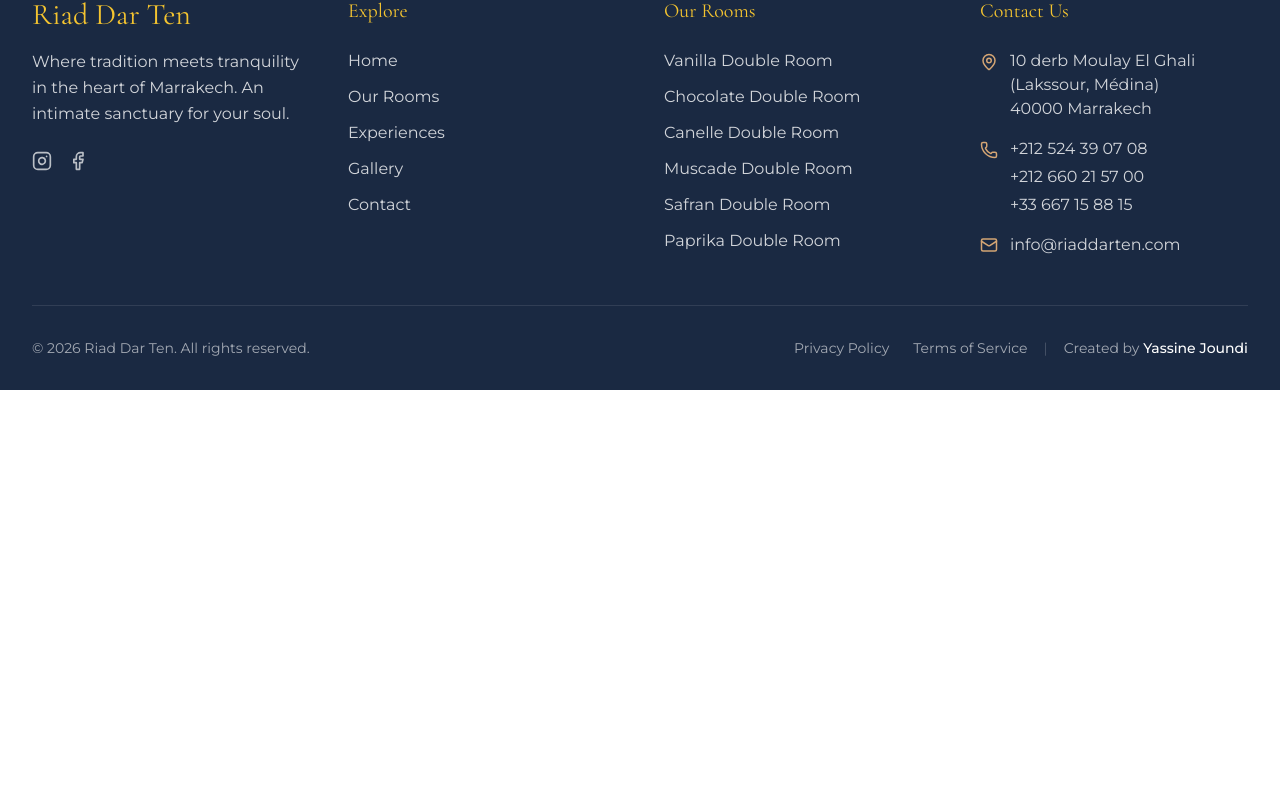
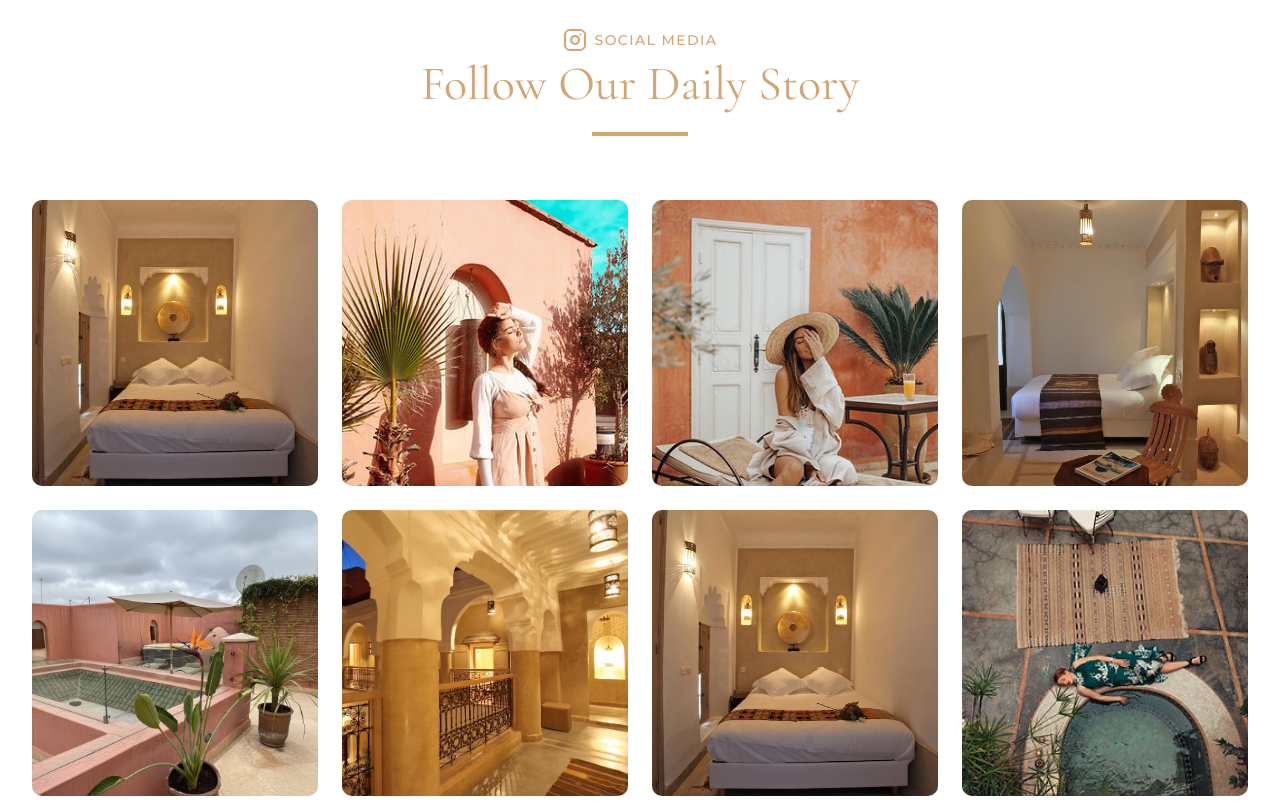
Before and after one commit to yassinejoundi/riad-dar-ten, a Next.js app: page /gallery in a window 1280 px wide. Shown: the part 1998-2800 px from the top of the page. Before the commit the page ends 2388 px from the top, so only its background shows below. Built offline with nearby package versions, Linux system fonts and the light colour scheme; a web font is replaced by a local one.

Commit message:
create the instagram feed in the gallery page

```diff
--- a/app/gallery/page.tsx
+++ b/app/gallery/page.tsx
@@ -3,6 +3,7 @@
 import { useState } from "react"
 import { GalleryHero } from "@/components/gallery/GalleryHero"
 import { GalleryGrid } from "@/components/gallery/GalleryGrid"
+import { InstagramFeed } from "@/components/gallery/InstagramFeed"
 import { Navbar } from "@/components/common/Navbar"
 import { Footer } from "@/components/common/Footer"
 
@@ -16,6 +17,7 @@ export default function GalleryPage() {
         onCategoryChange={setActiveCategory}
       />
       <GalleryGrid activeCategory={activeCategory} />
+      <InstagramFeed />
     </main>
   )
 }
--- /dev/null
+++ b/components/gallery/InstagramFeed.tsx
@@ -0,0 +1,154 @@
+"use client"
+
+import Link from "next/link"
+import Image from "next/image"
+import { Instagram, Heart, MessageCircle } from "lucide-react"
+import { Button } from "@/components/ui/button"
+
+// Mock data for Instagram posts since we don't have a live API connection
+// In a real app, this would be fetched from the Instagram Basic Display API
+const INSTAGRAM_POSTS = [
+  {
+    id: 1,
+    src: "/assets/images/home/rooms/vanilla-double-room.png",
+    likes: 124,
+    comments: 8,
+  },
+  {
+    id: 2,
+    src: "/assets/images/home/instagram/riaddarten-01.png",
+    likes: 256,
+    comments: 14,
+  },
+  {
+    id: 3,
+    src: "/assets/images/home/instagram/riaddarten-02.png",
+    likes: 189,
+    comments: 11,
+  },
+  {
+    id: 4,
+    src: "/assets/images/home/rooms/paprika-double-room.png",
+    likes: 145,
+    comments: 6,
+  },
+  {
+    id: 5,
+    src: "/assets/images/gallery/hero-background.png",
+    likes: 312,
+    comments: 22,
+  },
+  {
+    id: 6,
+    src: "/assets/images/perferct-for/authentic-stay.png",
+    likes: 98,
+    comments: 4,
+  },
+  {
+    id: 7,
+    src: "/assets/images/home/rooms/vanilla-double-room.png",
+    likes: 167,
+    comments: 9,
+  },
+  {
+    id: 8,
+    src: "/assets/images/home/instagram/riaddarten-04.png",
+    likes: 203,
+    comments: 15,
+  },
+  {
+    id: 9,
+    src: "/assets/images/home/instagram/riaddarten-05.png",
+    likes: 178,
+    comments: 12,
+  },
+  {
+    id: 10,
+    src: "/assets/images/home/rooms/paprika-double-room.png",
+    likes: 134,
+    comments: 7,
+  },
+  {
+    id: 11,
+    src: "/assets/images/gallery/hero-background.png",
+    likes: 289,
+    comments: 19,
+  },
+  {
+    id: 12,
+    src: "/assets/images/perferct-for/authentic-stay.png",
+    likes: 112,
+    comments: 5,
+  },
+]
+
+export function InstagramFeed() {
+  return (
+    <section className="py-24 bg-white">
+      <div className="container mx-auto px-4 md:px-8">
+        {/* Header */}
+        <div className="text-center mb-16 space-y-4">
+          <div className="flex items-center justify-center gap-2 text-terracotta mb-2">
+            <Instagram size={24} />
+            <span className="font-sans font-medium uppercase tracking-widest text-sm">
+              Social Media
+            </span>
+          </div>
+          <h2 className="font-serif text-3xl md:text-4xl lg:text-5xl text-primary">
+            Follow Our Daily Story
+          </h2>
+          <div className="w-24 h-1 bg-terracotta mx-auto mt-6" />
+        </div>
+
+        {/* Grid */}
+        <div className="grid grid-cols-2 md:grid-cols-3 lg:grid-cols-4 gap-4 md:gap-6 mb-16">
+          {INSTAGRAM_POSTS.map((post) => (
+            <a
+              key={post.id}
+              href="https://www.instagram.com/riaddarten"
+              target="_blank"
+              rel="noopener noreferrer"
+              className="group relative block aspect-square overflow-hidden rounded-lg bg-gray-100"
+            >
+              <Image
+                src={post.src}
+                alt={`Instagram post ${post.id}`}
+                fill
+                className="object-cover transition-transform duration-500 group-hover:scale-110"
+              />
+
+              {/* Overlay */}
+              <div className="absolute inset-0 bg-black/50 opacity-0 group-hover:opacity-100 transition-opacity duration-300 flex items-center justify-center gap-6 text-white">
+                <div className="flex items-center gap-2">
+                  <Heart size={20} fill="currentColor" />
+                  <span className="font-bold">{post.likes}</span>
+                </div>
+                <div className="flex items-center gap-2">
+                  <MessageCircle size={20} fill="currentColor" />
+                  <span className="font-bold">{post.comments}</span>
+                </div>
+              </div>
+            </a>
+          ))}
+        </div>
+
+        {/* CTA */}
+        <div className="text-center">
+          <Button
+            asChild
+            className="bg-primary text-white hover:bg-primary/90 px-8 py-6 text-lg font-sans tracking-wide gap-3"
+          >
+            <Link
+              href="https://www.instagram.com/riaddarten"
+              target="_blank"
+              rel="noopener noreferrer"
+            >
+              <Instagram size={20} />
+              @riaddarten
+            </Link>
+          </Button>
+        </div>
+      </div>
+    </section>
+  )
+}
```
